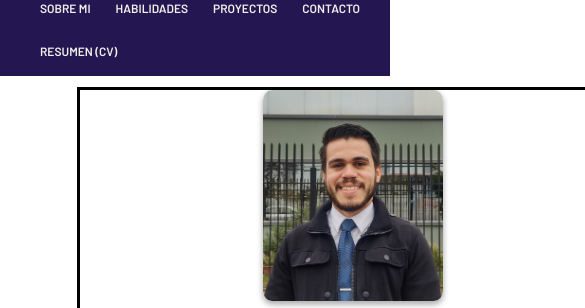
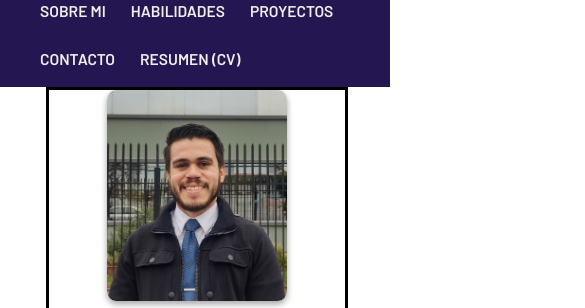
Before and after one commit to fergonzalez47/portfolioFernando, a plain HTML site: page index.html in a window 390 px wide. Shown: the part 151-459 px from the top of the page, 585 px wide, since content can reach past the window. Drawn offline with Linux system fonts and the light colour scheme.

Commit message:
nav y vody letter

```diff
--- a/css/styles2.css
+++ b/css/styles2.css
@@ -19,7 +19,7 @@ html {
 }
 
 body {
-    font-size: clamp(20px, 2.5rem, 42px);
+    font-size: clamp(12px, 1.3rem, 22px);
     line-height: 1.5;
 }
 
@@ -76,7 +76,7 @@ nav ul {
 nav ul li {
     list-style: none;
     margin: 0;
-    font-size: clamp(12px, 3vw, 23px);
+    font-size: clamp(12px, 4vw, 23px);
     transition: color 0.3s;
 }
 
```
